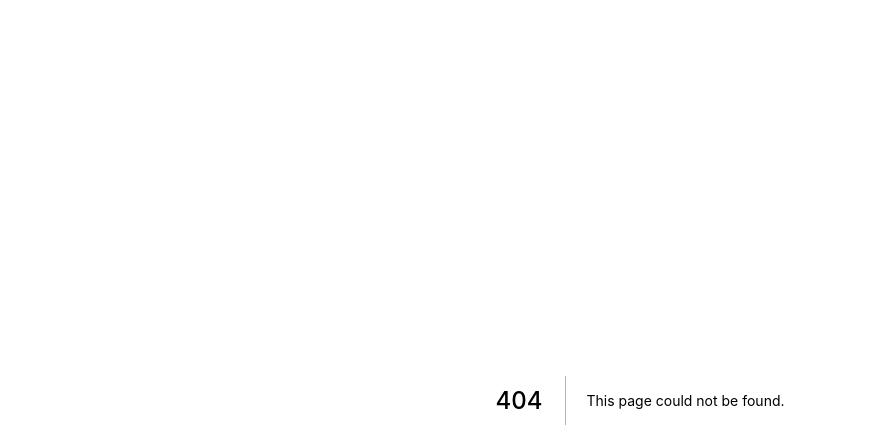
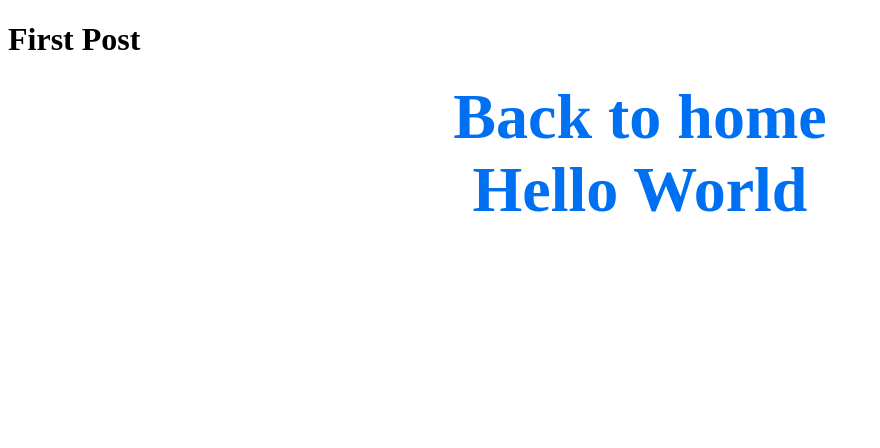
Before and after one commit to codthing/next-rematch, a Next.js app: page /posts/first-post in a window 1280 px wide. Before the commit this address had no page. Shown: the top 448 px of the page, without its empty margins (0-880 px from the left). Built offline with nearby package versions, Linux system fonts and the light colour scheme.

Commit message:
路由Link

```diff
--- /dev/null
+++ b/pages/posts/first-post.tsx
@@ -0,0 +1,24 @@
+import Head from 'next/head';
+import Link from 'next/link';
+import styles from '../../styles/Home.module.css';
+
+export default function FirstPost() {
+    return (
+        <>
+            <Head>
+                <title>Create Next App</title>
+                <link rel="icon" href="/favicon.ico" />
+            </Head>
+            <h1>First Post</h1>
+            <h2 className={styles.title}>
+                <Link href="/">Back to home</Link>
+            </h2>
+            {/* 跳转到新标签页 */}
+            <h2 className={styles.title}>
+                <Link href="/">
+                    <a className="foo" target="_blank" rel="noopener noreferrer">Hello World</a>
+                </Link>
+            </h2>
+        </>
+    )
+}
```
Also changed, not shown: pages/index.tsx (+5 -3 lines).
